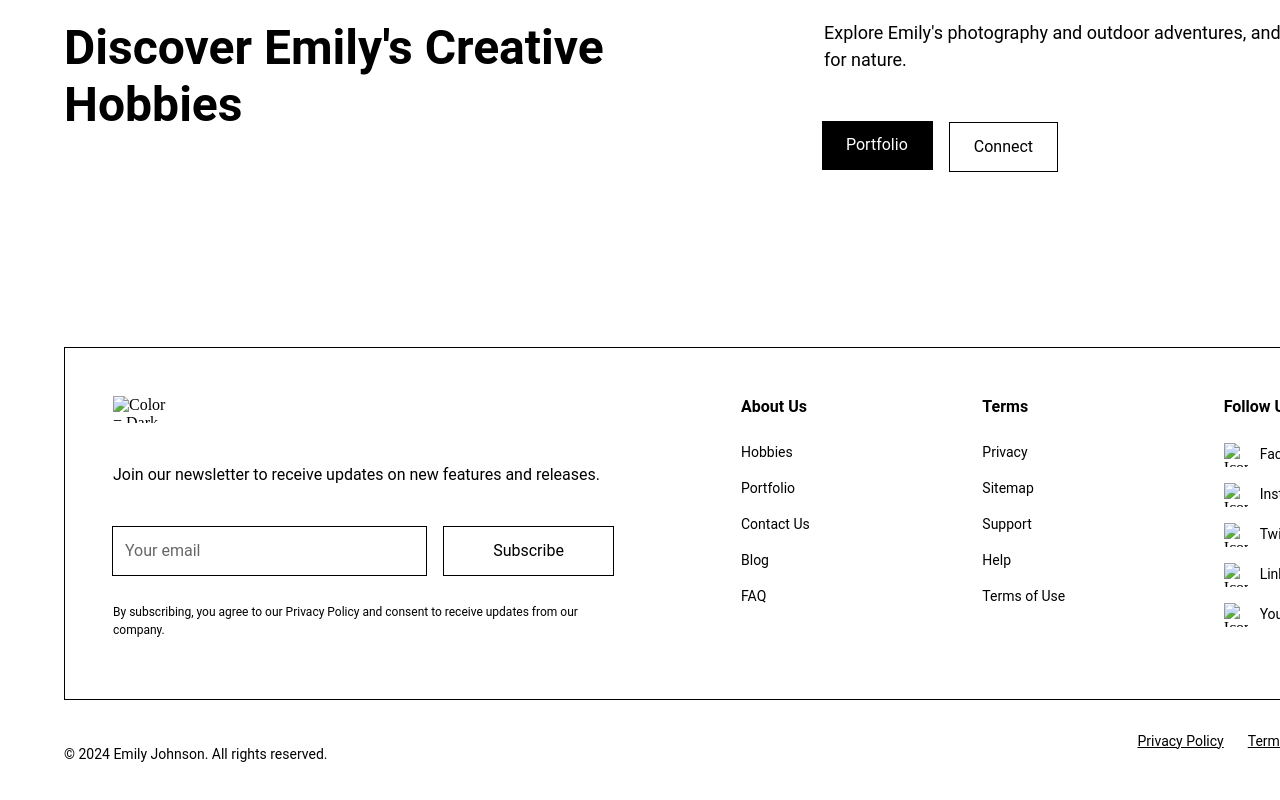
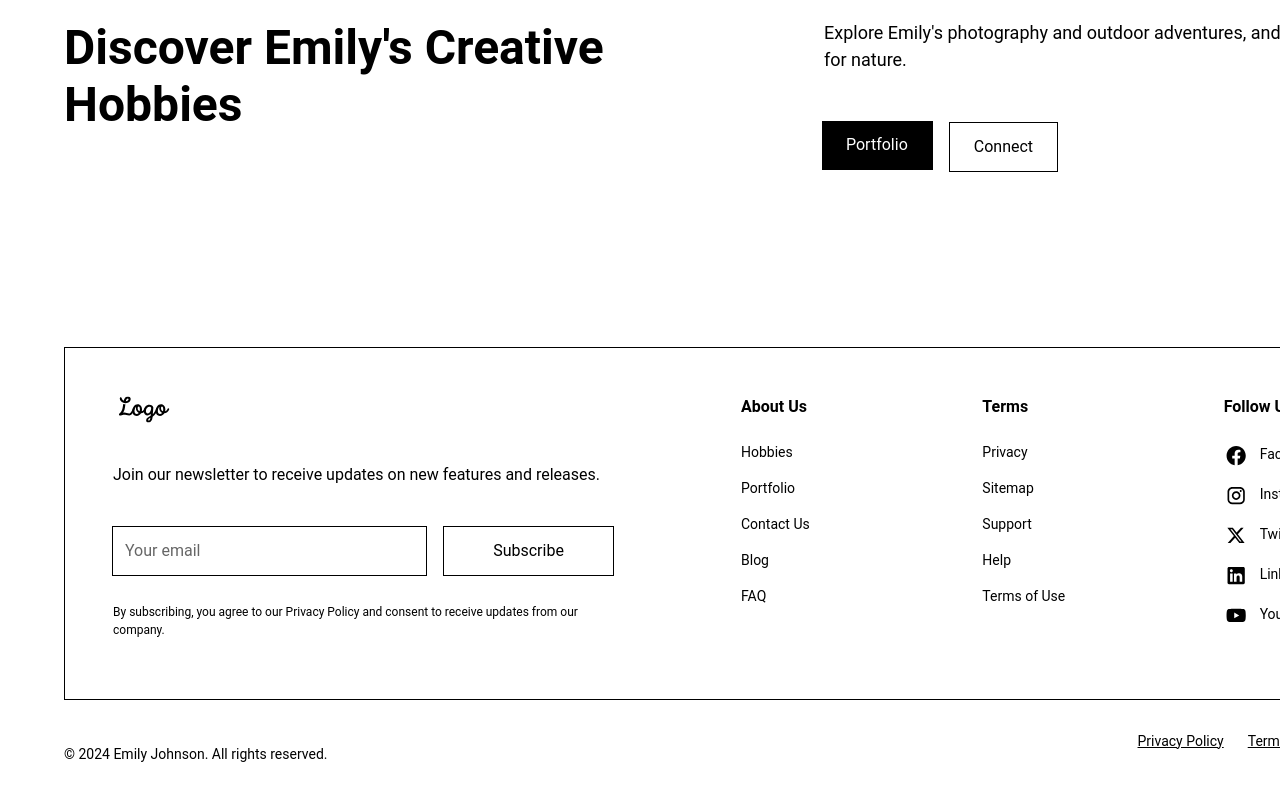
Before and after one commit to SharmaArun017/biosite, a plain HTML site: page hobbies-2.html in a window 1280 px wide. Shown: the part 4326-5126 px from the top of the page. Drawn offline with Linux system fonts and the light colour scheme.

Commit message:
updates- index, hobbies and about page

```diff
--- a/hobbies-2.html
+++ b/hobbies-2.html
@@ -296,7 +296,7 @@
       <div class="footer-9 footer">
         <div class="card">
           <div class="newsletter">
-            <img class="color-dark" src="img/color---dark-7.svg" alt="Color = Dark" />
+            <img class="color-dark" src="img/color---dark-2.svg" alt="Color = Dark" />
             <p class="join-our-newsletter textregularnormal">
               Join our newsletter to receive updates on new features and releases.
             </p>
@@ -339,23 +339,23 @@
               <div class="follow-us textregularsemi-bold">Follow Us</div>
               <div class="x-links">
                 <div class="link-4">
-                  <img class="icon-facebook" src="img/icon---facebook-3.svg" alt="Icon / Facebook" />
+                  <img class="icon-facebook" src="img/icon---facebook-1.svg" alt="Icon / Facebook" />
                   <div class="facebook textsmallnormal">Facebook</div>
                 </div>
                 <div class="link-4">
-                  <img class="icon-instagram" src="img/icon---instagram-3.svg" alt="Icon / Instagram" />
+                  <img class="icon-instagram" src="img/icon---instagram-1.svg" alt="Icon / Instagram" />
                   <div class="instagram textsmallnormal">Instagram</div>
                 </div>
                 <div class="link-4">
-                  <img class="icon-x" src="img/icon---x-25.svg" alt="Icon / X" />
+                  <img class="icon-x" src="img/icon---x-1.svg" alt="Icon / X" />
                   <div class="x textsmallnormal">Twitter</div>
                 </div>
                 <div class="link-4">
-                  <img class="icon-linked-in" src="img/icon---linkedin-23.svg" alt="Icon / LinkedIn" />
+                  <img class="icon-linked-in" src="img/icon---linkedin-21.svg" alt="Icon / LinkedIn" />
                   <div class="linked-in textsmallnormal">LinkedIn</div>
                 </div>
                 <div class="link-4">
-                  <img class="icon-youtube" src="img/icon---youtube-3.svg" alt="Icon / Youtube" />
+                  <img class="icon-youtube" src="img/icon---youtube-1.svg" alt="Icon / Youtube" />
                   <div class="youtube textsmallnormal">YouTube</div>
                 </div>
               </div>
```
Also changed, not shown: img/icon---youtube-3.svg (added).
